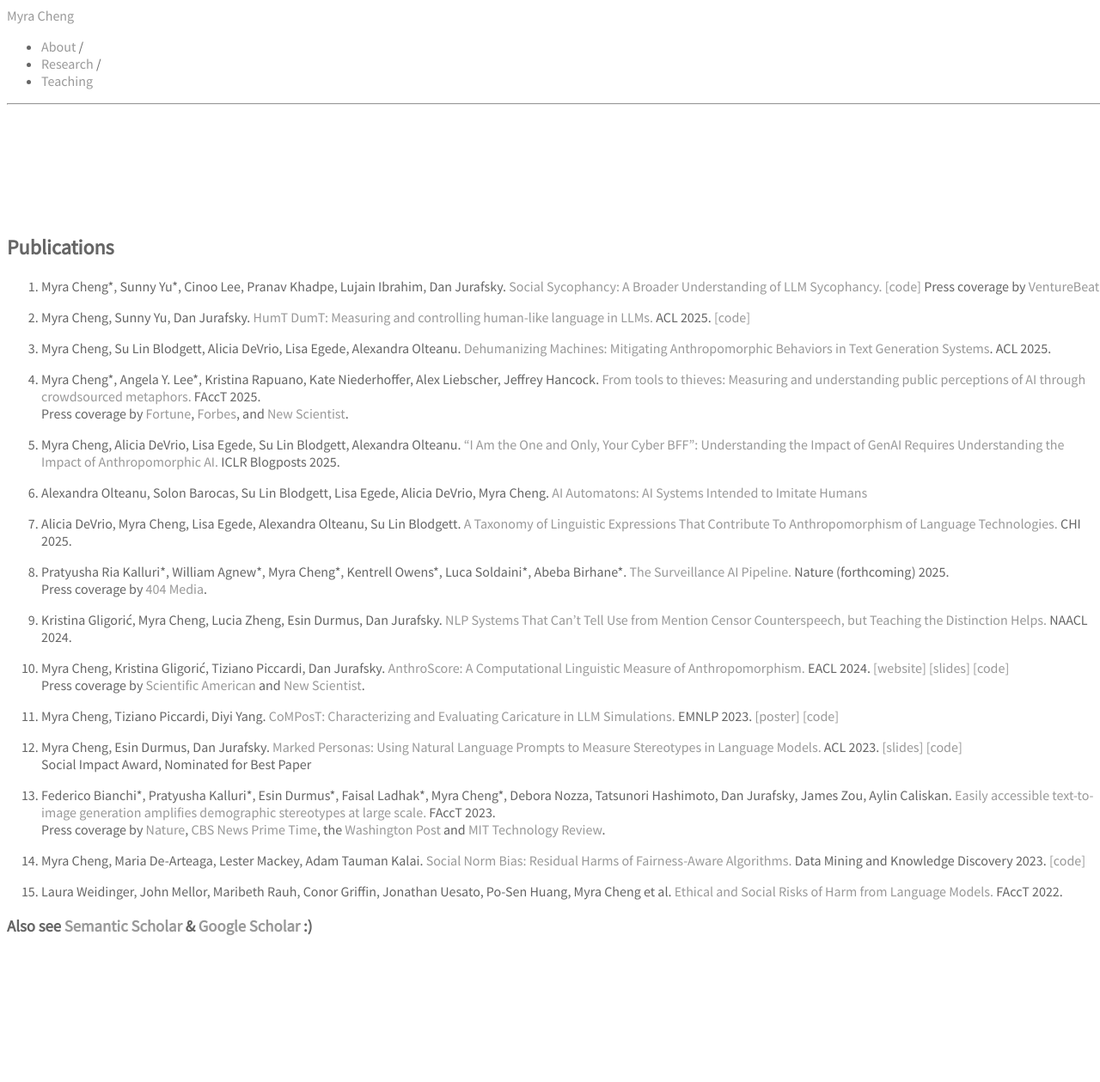
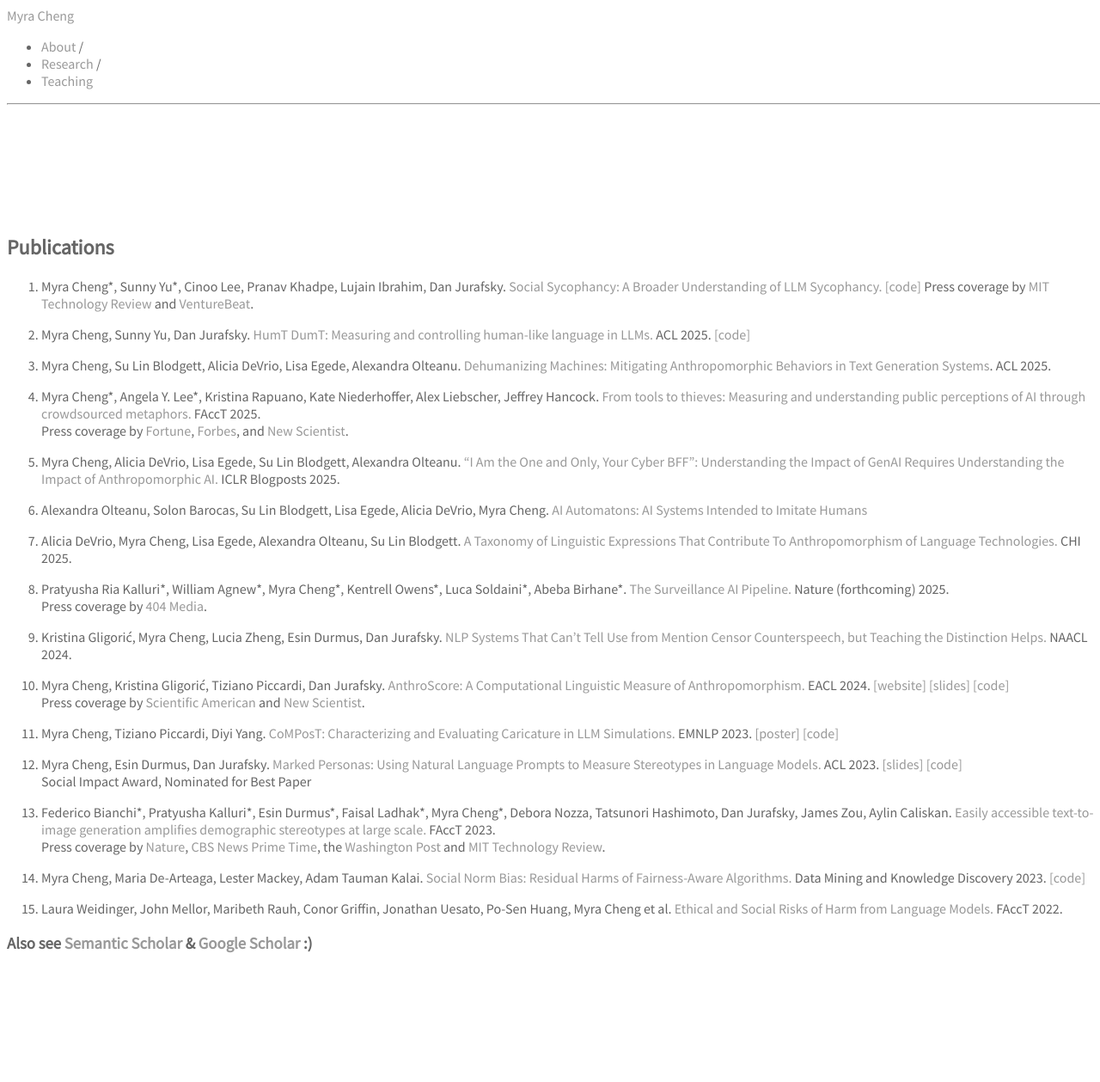
Before and after one commit to myracheng/myracheng.github.io, a Jekyll site: the page built from research.md, in a window 1280 px wide. Shown: the whole page at 86% size. Built offline with Jekyll 4.4.1, drawn with Linux system fonts in a browser that asks for light colours; some web fonts are replaced; our own code applies the rules of GitHub Pages for plain Markdown files.

Commit message:
Update research.md

```diff
--- a/research.md
+++ b/research.md
@@ -1,6 +1,6 @@
 ## Publications
 1. Myra Cheng\*, Sunny Yu\*, Cinoo Lee, Pranav Khadpe, Lujain Ibrahim, Dan Jurafsky. [Social Sycophancy: A Broader Understanding of LLM Sycophancy.](https://arxiv.org/pdf/2505.13995) <span class="subline">[[code]](https://github.com/myracheng/elephant)</span>
-<span class="subline">Press coverage by [VentureBeat](https://venturebeat.com/ai/after-gpt-4o-backlash-researchers-benchmark-models-on-moral-endorsement-find-sycophancy-persists-across-the-board/).</span>
+<span class="subline">Press coverage by [MIT Technology Review](https://www.technologyreview.com/2025/05/30/1117551/this-benchmark-used-reddits-aita-to-test-how-much-ai-models-suck-up-to-us/) and [VentureBeat](https://venturebeat.com/ai/after-gpt-4o-backlash-researchers-benchmark-models-on-moral-endorsement-find-sycophancy-persists-across-the-board/).</span>
 2. Myra Cheng, Sunny Yu, Dan Jurafsky. [HumT DumT: Measuring and controlling human-like language in LLMs.](https://www.arxiv.org/pdf/2502.13259) ACL 2025. <span class="subline">[[code]](https://github.com/myracheng/humtdumt)</span>
 
 3. Myra Cheng, Su Lin Blodgett,  Alicia DeVrio, Lisa Egede, Alexandra Olteanu. [Dehumanizing Machines: Mitigating Anthropomorphic Behaviors in Text Generation Systems](https://arxiv.org/pdf/2502.14019). ACL 2025.
```
